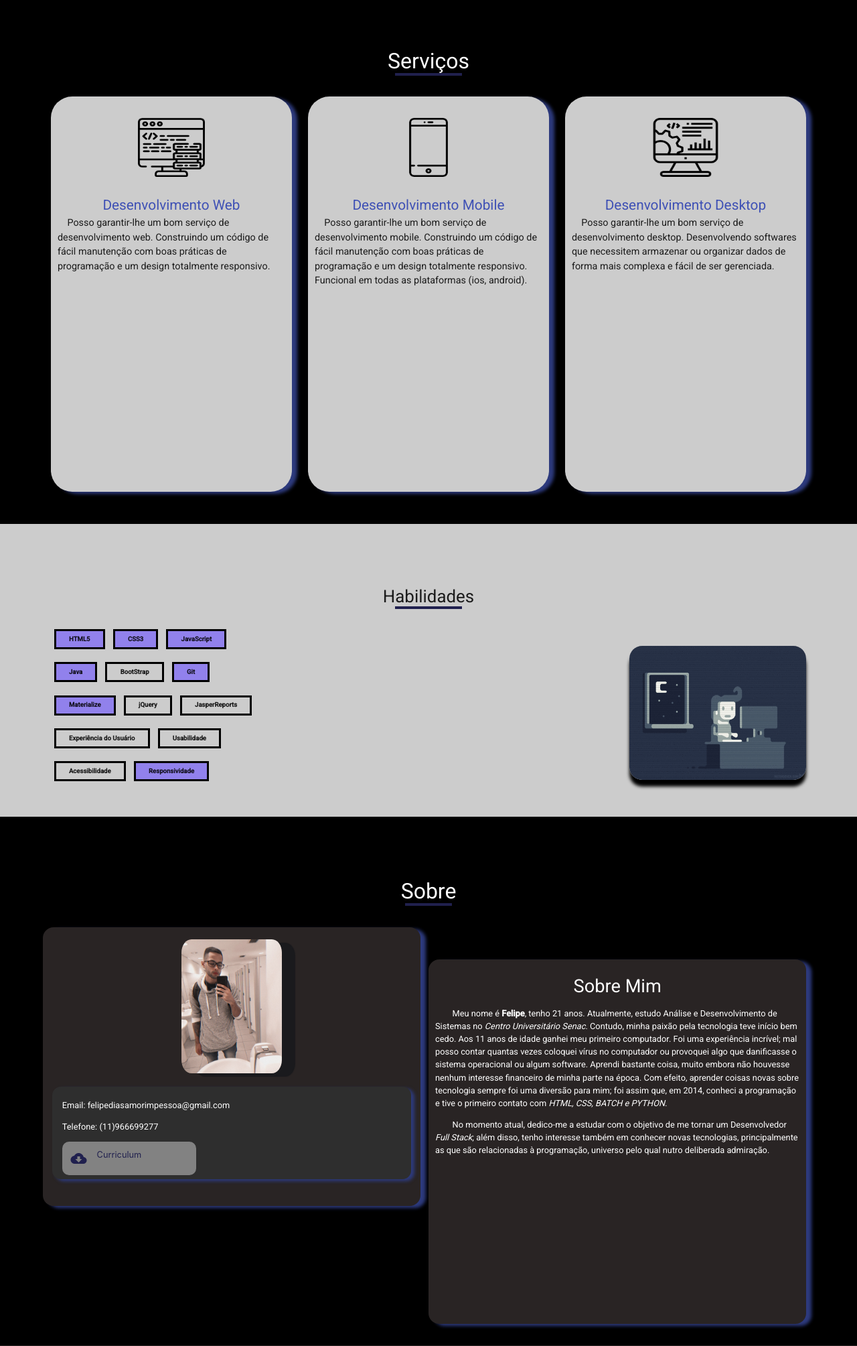
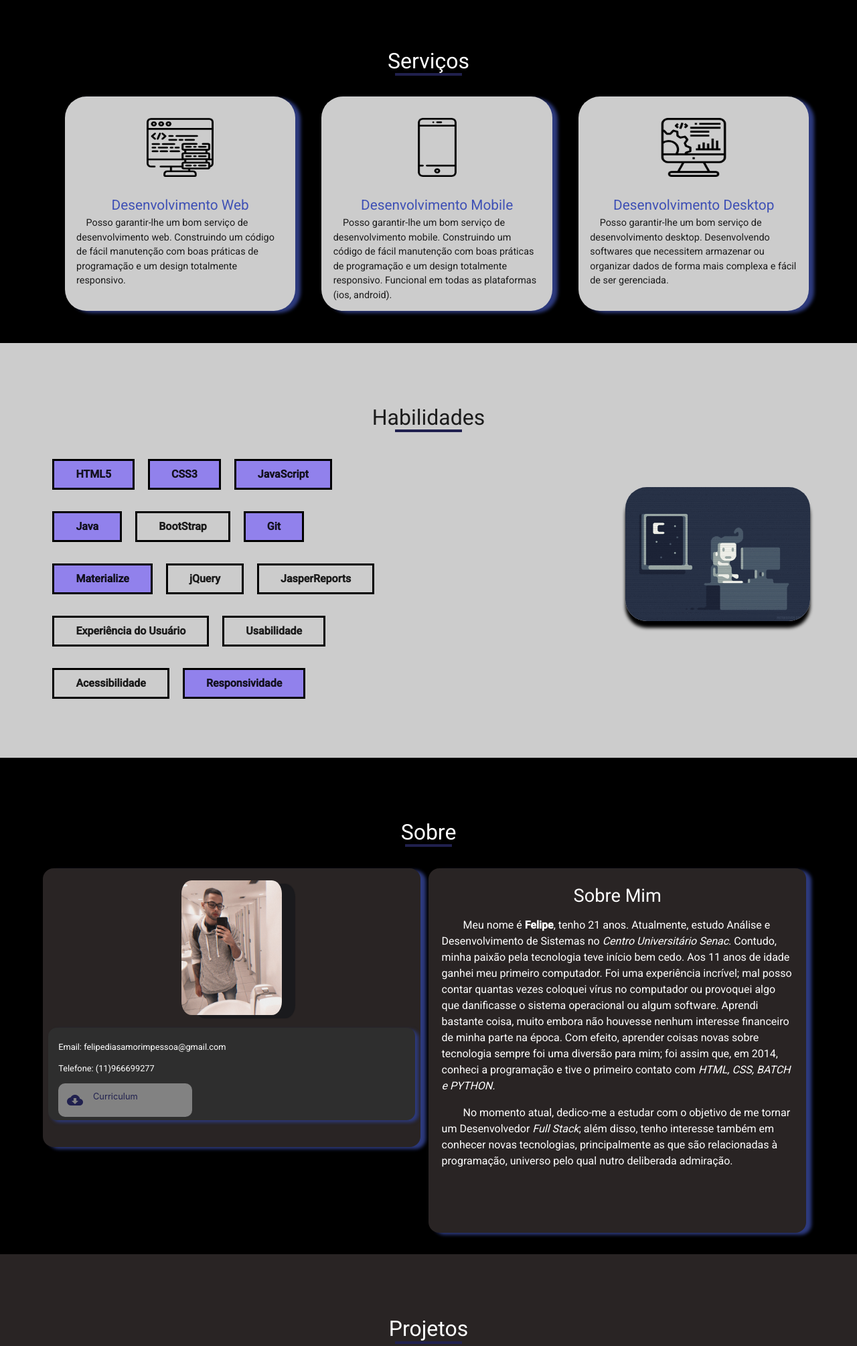
Before and after one commit to XFelipeX/MyWebPortfolio, a plain HTML site: page index.html in a window 1280 px wide. Shown: the part 820-2829 px from the top of the page at 67% size. Drawn offline with nearby package versions, Linux system fonts and the light colour scheme.

Commit message:
structure final

```diff
--- a/css/style.css
+++ b/css/style.css
@@ -80,9 +80,10 @@ body {
   height: 100%;
 }
 
-.services p{
+.services p {
   text-indent: 1em;
   text-align: left;
+  padding: 0 .3em;
 }
 
 .services-title {
@@ -111,15 +112,18 @@ body {
   height: 120px;
 }
 
-
-  .services .container .col .card .card-content h3{
+.services .container .col .card .card-content h3 {
   font-size: 1.3em;
 }
 
 /*SKILLS*/
+.skills{
+background-color: #ccc;
+}
+
 .skills-title {
   margin: 0 0 1em 0;
-  font-size: 2.7em;
+  font-size: 2em;
 }
 
 .skills-title::after {
@@ -130,14 +134,14 @@ body {
   width: 100px;
 }
 
-.skills:not(.skills-title) {
+.skills .col .group-itens li {
   background: #ccc;
   height: 100%;
-  font-size: .6em;
+  font-size: 0.6em;
   font-weight: bold;
 }
 
-.skills-destaque {
+.skills .col .group-itens .skills-destaque {
   background: #9181ec;
   box-shadow: 2px 3px 5px transparent;
   transition: all 1s ease-out;
@@ -222,7 +226,7 @@ body {
   box-shadow: 5px 3px 5px #2d3a7d;
   border: 2px solid transparent;
   transition: all 1s;
-  font-size: .8em;
+  font-size: 0.8em;
 }
 
 .about-info:hover {
@@ -230,7 +234,7 @@ body {
 }
 
 .style-card:last-child {
-  padding: 0 .5em;
+  padding: 0 .7em;
   margin-top: 3em;
   height: 34em;
 }
@@ -242,7 +246,7 @@ body {
 .style-card:last-child p {
   text-indent: 2em;
   text-align: left;
-  font-size: .8em;
+  font-size: 0.8em;
 }
 
 .style-card:last-child:hover {
@@ -271,10 +275,8 @@ body {
   width: 70px;
 }
 
-
-
-.button{
-  color:rgb(32, 32, 78);
+.button {
+  color: rgb(32, 32, 78);
   padding: 1em 0 1em 1em;
   display: inline-block;
   width: 200px;
@@ -285,10 +287,10 @@ body {
   text-align: left;
 }
 
-.button:hover{
-  color:white;
+.button:hover {
+  color: white;
   background-color: rgb(32, 32, 78);
-  cursor:pointer;
+  cursor: pointer;
 }
 
 /* SCROLL SETA */
@@ -320,13 +322,13 @@ body {
 }
 
 /* PROJECTS */
-.projects{
+.projects {
   background-color: #292424;
   padding-bottom: 2em;
 }
 
-.project-group{
-  width:32%;
+.project-group {
+  width: 32%;
   margin-left: 2%;
   height: 250px;
   background-color: rgba(83, 73, 141, 0.363);
@@ -334,7 +336,7 @@ body {
   border-radius: 0 0 30px 30px;
 }
 
-.projects-title{
+.projects-title {
   font-size: 2em;
 }
 
@@ -346,66 +348,68 @@ body {
   width: 100px;
 }
 
-.projects-links{
-  color:white;
+.projects-links {
+  color: white;
 }
 
 /* CONTACT */
-.contact{
+.contact {
   background-color: black;
 }
 
-.contact-back{
+.contact-back {
   opacity: 0.5;
-  background: url('../img/back2.jpg');
+  background: url("../img/back2.jpg");
   height: 250px;
   width: 100%;
   background-size: cover;
-  background-position:center;
+  background-position: center;
   background-attachment: fixed;
   margin-bottom: 4em;
 }
 
-.contact-icons{
+.contact-icons {
   display: inline-block;
   position: relative;
   top: 10em;
 }
 
-.contact-icons img:nth-child(2){
+.contact-icons img:nth-child(2) {
   margin-left: 3em;
   margin-right: 3em;
 }
 
-.contact-icons img{
+.contact-icons img {
   width: 50px;
   border: 2px solid white;
   border-radius: 1em;
 }
 
-.contact-icons a:first-child img:hover{
+.contact-icons a:first-child img {
   border-color: rgb(59, 255, 59);
 }
 
-@keyframes changeBorder{
-  0%{border-color: white;}
-  100%{border-color: rgb(59, 255, 59);;}
+@keyframes changeBorder {
+  0% {
+    border-color: white;
+  }
+  100% {
+    border-color: rgb(59, 255, 59);
+  }
 }
 
-.contact-icons a:nth-child(2) img:hover{
+.contact-icons a:nth-child(2) img{
   border-color: rgb(63, 140, 255);
 }
 
-.contact-icons a:nth-child(2){
+.contact-icons a:nth-child(2) {
   margin-left: 2em;
   margin-right: 2em;
 }
 
-.contact-icons img:last-child:hover{
-  border-color: rgb(0,0,0);
+.contact-icons img:last-child {
+  border-color: rgb(0, 0, 0);
 }
-
-
 
 .contact.bloco {
   padding-top: 2em;
@@ -414,17 +418,17 @@ body {
 .contact.bloco h2 {
   font-size: 1.5rem;
   line-height: 0;
-    margin:1em;
+  margin: 1em;
 }
 
 /* FOOTER */
-.footer{
+.footer {
   height: 100px;
   background-color: black;
 }
 
-.footer p{
-  color:white;
+.footer p {
+  color: white;
   font-size: 1em;
   position: relative;
   top: 2.3em;
@@ -485,15 +489,15 @@ nav i.material-icons header {
   margin: 0;
 }
 
-.card-content > p{
-  font-size: .9em;
+.card-content > p {
+  font-size: 0.9em;
 }
 
 .card .card-content {
   padding: 24px 10px;
 }
 
-.projects h2{
+.projects h2 {
   margin-top: 0;
 }
 
@@ -513,15 +517,14 @@ nav i.material-icons header {
 }
 
 .card.medium {
-    height: 327px;
+  height: 370px;
 }
 
-
-
 /*MEDIA*/
-@media only screen and (max-width: 400px) {
-
-
+@media only screen and (min-width: 400px) {
+  .style-card:last-child {
+    height: 26em;
+  }
 }
 
 @media only screen and (max-width: 740px) {
@@ -549,12 +552,12 @@ nav i.material-icons header {
   .row .col.m4 {
     width: 100%;
     margin-top: 2em;
-
   }
 
-  .projects .row .col.m4 {
-    height: 220px;
+  .projects-group {
+    height: 170px;
   }
+
 
 }
 
@@ -584,13 +587,44 @@ nav i.material-icons header {
   }
 
   .row .col.m4 {
-    width: 33.33%;
-    margin-left: 0;
+    width: 31%;
+    margin-left: 2.3%;
   }
 
   .card.medium {
-    height: 590px;
+    height: 451px;
   }
+
+  .style-card:last-child {
+    margin-top: 0;
+  }
+
+  .style-card:last-child p {
+    font-size: .8em;
+    padding: 0 .4em;
+  }
+
+  .services p {
+    padding: 0 .5em;
+}
+
+  .row .col {
+    padding: 0 .4rem;
+  }
+
+  .skills .col .group-itens li {
+    font-size: 1em;
+  }
+
+  .style-card:last-child {
+    height: 34em;
+}
+
+.projects-group {
+    height: 200px;
+  }
+
+
 }
 
 @media only screen and (min-width: 993px) {
@@ -624,7 +658,20 @@ nav i.material-icons header {
     left: 4.5em;
   }
 
+  .card.medium {
+  height: 320px;
+}
+
+.style-card:last-child p {
+    font-size: 1em;
+    padding: 0 .7em;
+}
+
   .row .col.l4 {
     width: 33.33%;
   }
+
+  .projects-group {
+    height: 230px;
   }
+}
--- a/index.html
+++ b/index.html
@@ -185,7 +185,7 @@
       <section class="skills bloco scrollspy" id="skills">
         <div class="group container row">
           <h2 class="skills-title center dark-text">Habilidades</h2>
-          <div class="col s12 m9">
+          <div class="col s12 m12 l9">
             <ul class="group-itens">
               <li class="skills-destaque">HTML5</li>
               <li class="skills-destaque">CSS3</li>
```
Lines whose indentation alone changed are shown as unchanged.
